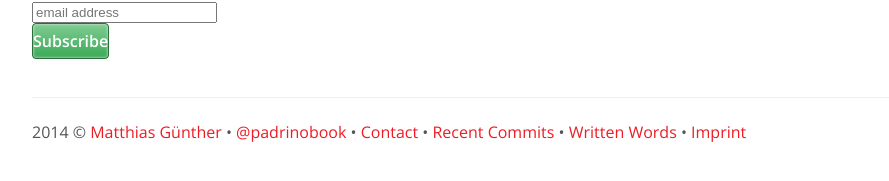
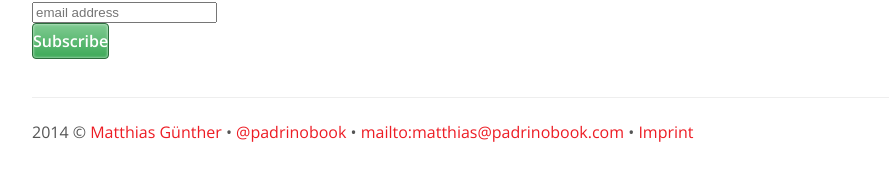
Before and after one commit to padrinobook/padrinobook.com, a Jekyll site: the page built from newsletter.md, in a window 1280 px wide. Shown: the part 508-689 px from the top of the page, without its empty margins (138-1027 px from the left). Built offline with Jekyll 4.4.1, drawn with Linux system fonts in a browser that asks for light colours; Markdown is read by kramdown in place of the engine named in the settings; comment, search, counter and statistics services are not loaded.

Commit message:
Less footer navigation points

```diff
--- a/_layouts/default.html
+++ b/_layouts/default.html
@@ -98,11 +98,7 @@
             &bull;
             <a href="https://twitter.com/padrinobook">@padrinobook</a>
             &bull;
-            <a href="/contact.html">Contact</a>
-            &bull;
-            <a href="/recent_commits.html">Recent Commits</a>
-            &bull;
-            <a href="/written_words.html">Written Words</a>
+            <a href={{ site.email }}>{{ site.email }}</a>
             &bull;
             <a href="/imprint.html">Imprint</a>
           </nav>
```
